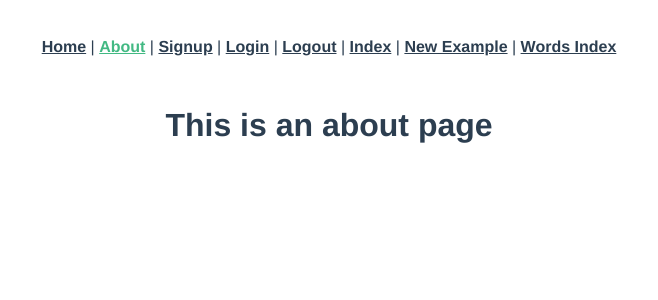
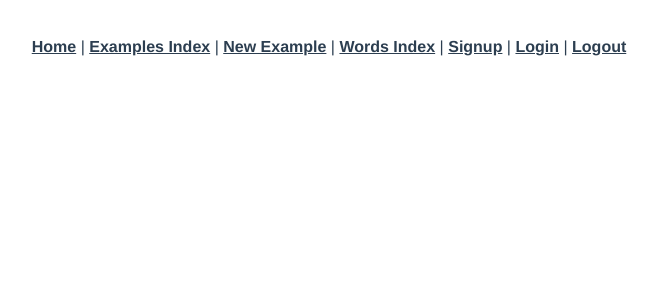
Before and after one commit to jamiedenvir/vocab-app-frontend, a Vue app: page /about in a window 1280 px wide. Shown: the top 300 px of the page, without its empty margins (311-969 px from the left). Built offline with nearby package versions, Linux system fonts and the light colour scheme; the HTML template or start-up script is replaced by a standard one.

Commit message:
gets rid of default About page, rearranges App.vue

```diff
--- a/src/App.vue
+++ b/src/App.vue
@@ -3,19 +3,17 @@
     <div id="nav">
       <router-link to="/">Home</router-link>
       |
-      <router-link to="/about">About</router-link>
+      <router-link to="/views/index">Examples Index</router-link>
+      |
+      <router-link to="/views/new">New Example</router-link>
+      |
+      <router-link to="/views/words/index">Words Index</router-link>
       |
       <router-link to="/signup">Signup</router-link>
       |
       <router-link to="/login">Login</router-link>
       |
       <router-link to="/logout">Logout</router-link>
-      |
-      <router-link to="/views/index">Index</router-link>
-      |
-      <router-link to="/views/new">New Example</router-link>
-      |
-      <router-link to="/views/words/index">Words Index</router-link>
     </div>
     <router-view />
   </div>
--- a/src/router/index.js
+++ b/src/router/index.js
@@ -16,14 +16,7 @@ const routes = [
     name: "Home",
     component: Home,
   },
-  {
-    path: "/about",
-    name: "About",
-    // route level code-splitting
-    // this generates a separate chunk (about.[hash].js) for this route
-    // which is lazy-loaded when the route is visited.
-    component: () => import(/* webpackChunkName: "about" */ "../views/About.vue"),
-  },
+
   {
     path: "/signup",
     name: "signup",
--- a/src/views/About.vue
+++ /dev/null
@@ -1,5 +0,0 @@
-<template>
-  <div class="about">
-    <h1>This is an about page</h1>
-  </div>
-</template>
```
